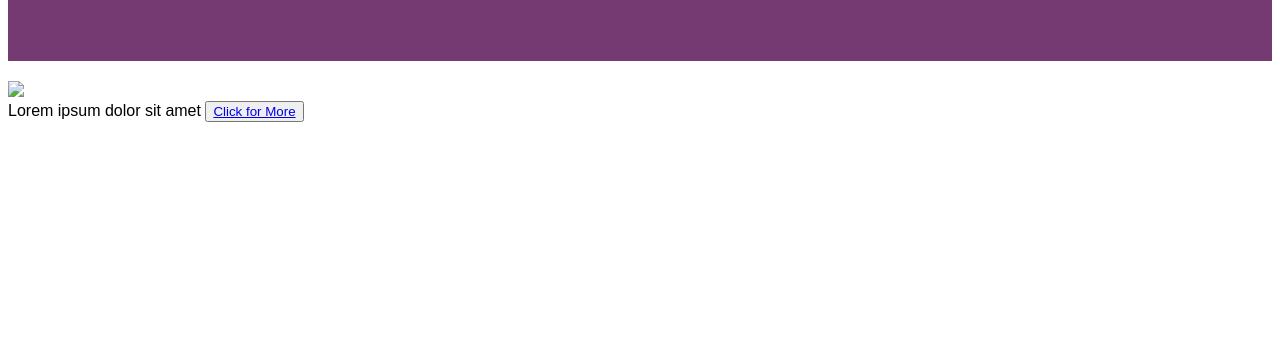
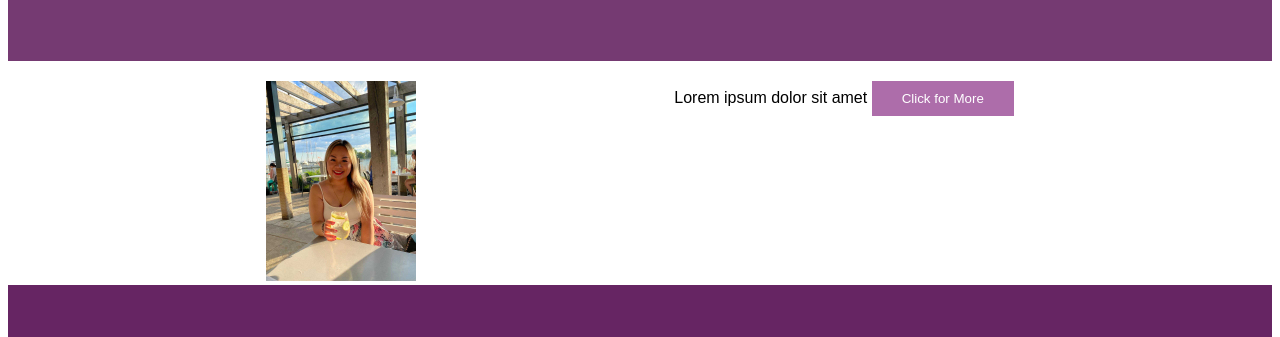
Before and after one commit to pnguyenxo/hwmk-17-public, a plain HTML site: page index.html in a window 1280 px wide. Shown: the part 547-884 px from the top of the page. Drawn offline with Linux system fonts and the light colour scheme.

Commit message:
Update
CSS linked

```diff
--- a/assets/css/style.css
+++ b/assets/css/style.css
@@ -14,12 +14,17 @@ nav{
     float: right;
     margin-bottom: 30px;
 }
-.button{
-    box-shadow: 0px 5px 5px 0px rgba(0, 0, 0, 0.137);
+button{
+    box-shadow: 0px 5px 5px 0px rgba(0, 0, 0, 0);
     padding: 10px 30px;
+    border-style: none;
     text-decoration: none;
     color: white;
-    background-color: #662563;
+    background-color: #AD6DAA;
+}
+a{
+  text-decoration: none;
+  color: white;
 }
 header{
     width: 100%;
@@ -71,6 +76,12 @@ h2 {
   .home-1-heading {
     width: 60vw;
     z-index: 1;
+  }
+  .project1{
+    display: flex;
+    margin: auto;
+    justify-content: space-evenly;
+
   }
   .image div{
     display: inline-block;
--- a/index.html
+++ b/index.html
@@ -5,7 +5,7 @@
     <meta http-equiv="X-UA-Compatible" content="IE=edge">
     <meta name="viewport" content="width=device-width, initial-scale=1.0">
     <title>Document</title>
-    <link href="assets/css/style.css" rel="stylesheet" type="text/css">
+    <link href="./assets/css/style.css" rel="stylesheet" type="text/css">
 </head>
 <body>
     <header>
@@ -26,24 +26,19 @@
     <section class="home-1">
   <div class="home-1-heading">
     <h1>Welcome World!</h1>
-    <h3>Do. Dream. Design.</h3>
+    <h3>Dream & Design</h3>
   </div>
   <div class="overlay">
   </div>
 </section>
-<section>
+<section class="project1">
     <div>
-    <img src=””>
+    <img src="assets/images/pn.jpg" style="height:200px; width=200px">
     </div>
     <div>
     Lorem ipsum dolor sit amet
-
     <button><a href=””>Click for More</a></button>
     </div></section>
-<div class="image">
-    <div class="project1"></div>
-    <div class="project2"></div>
-    </div>
     <footer>
     <ul>
         <a href="mailto:priscillauxdesign@gmail.com"><img src="../assets/images/email-icon.png"></a>
```
